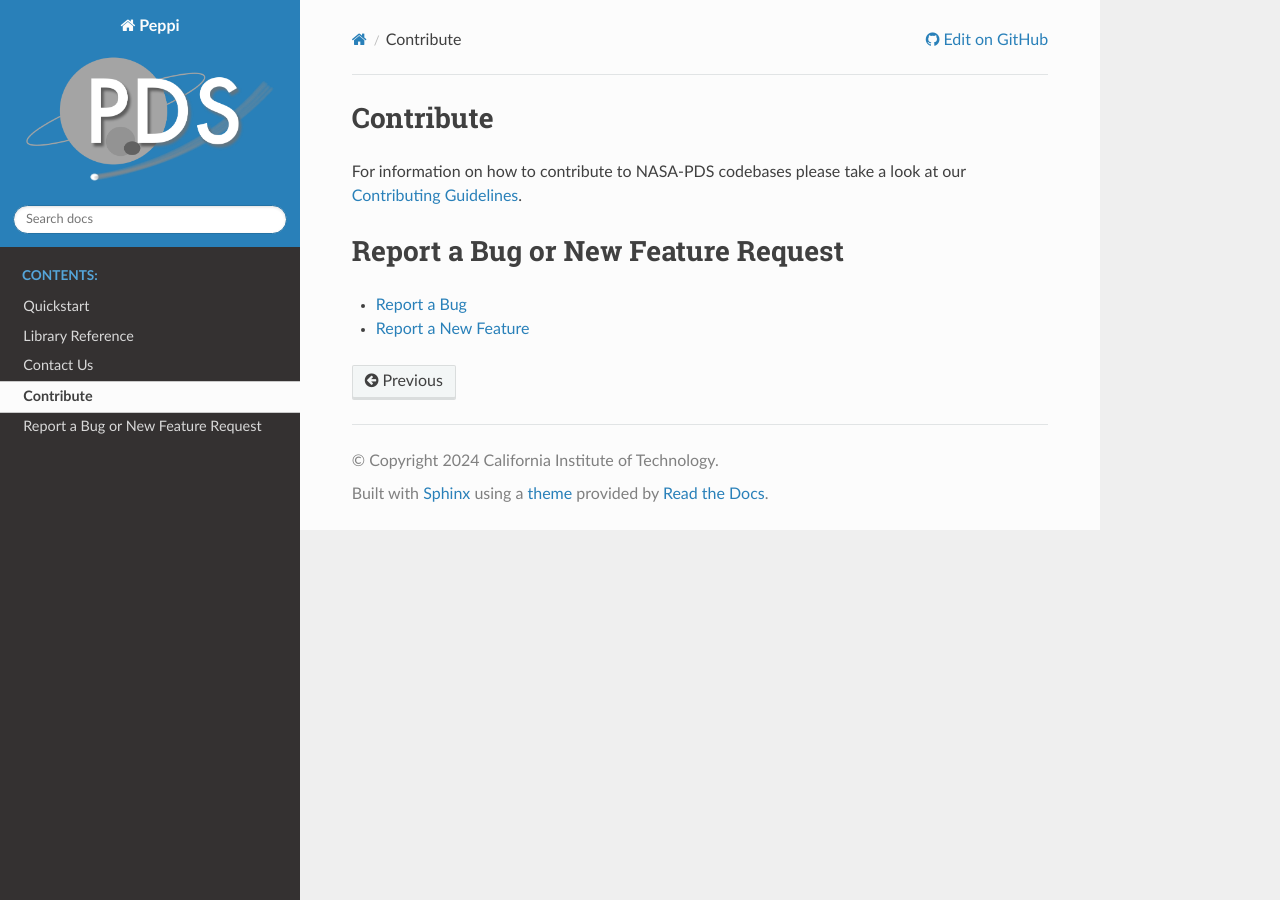
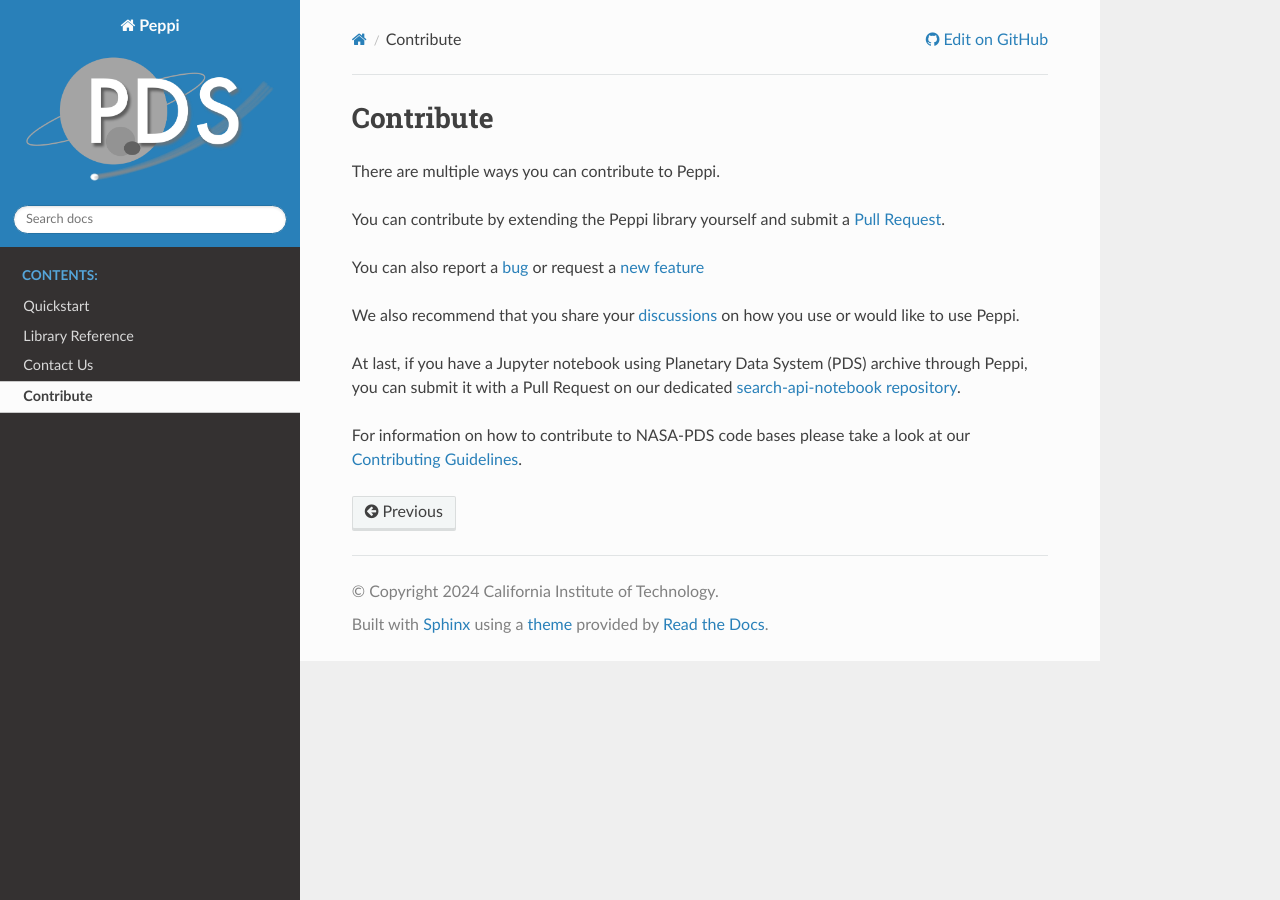
Before and after one commit to nasa-pds-engineering-node/updart, a Sphinx documentation site: the page built from docs/source/support/contribute.rst, in a window 1280 px wide. Built offline with Sphinx 7.4.7 and the Read the Docs theme 3.1.0, drawn with Linux system fonts in a browser that asks for light colours.

Commit message:
improve docstrings and complete quickstart following API Working group feedback

```diff
--- a/docs/source/quickstart.rst
+++ b/docs/source/quickstart.rst
@@ -62,9 +62,11 @@ Iterate on the results:
             break
 
 
+Numerous pre-defined filters are available, you can `explore them <https://nasa-pds.github.io/peppi/reference.html#pds.peppi.query_builder.QueryBuilder>`_.
+
 Next steps
 ~~~~~~~~~~~
 
 - Full library :doc:`reference`
 - Various Demo Use cases `Jupyter notebooks <https://github.com/NASA-PDS/search-api-notebook>`_ and `Seismic use case <https://github.com/civilinifr/cloud_testcase/>`_
-- Missing a feature ? Request it, create a `ticket <https://github.com/nasa-pds/peppi/issues>`_
+- Missing a feature ? Request it, create a `ticket <https://github.com/nasa-pds/peppi/issues>`_ or start a `discussion <https://github.com/NASA-PDS/peppi/discussions>`_.
--- a/docs/source/support/contribute.rst
+++ b/docs/source/support/contribute.rst
@@ -1,11 +1,14 @@
 Contribute
 ==========
 
-For information on how to contribute to NASA-PDS codebases please take a look at our `Contributing Guidelines <https://github.com/NASA-PDS/.github/blob/main/CONTRIBUTING.md>`_.
+There are multiple ways you can contribute to Peppi.
 
+You can contribute by extending the Peppi library yourself and submit a `Pull Request <https://github.com/NASA-PDS/peppi/pulls>`_.
 
-Report a Bug or New Feature Request
-===================================
+You can also report a `bug <https://github.com/NASA-PDS/peppi/issues/new?template=bug_report.md>`_ or request a `new feature <https://github.com/NASA-PDS/peppi/issues/new?template=feature_request.md>`_
 
-* `Report a Bug <https://github.com/NASA-PDS/peppi/issues/new?template=bug_report.md>`_
-* `Report a New Feature <https://github.com/NASA-PDS/peppi/issues/new?template=feature_request.md>`_
+We also recommend that you share your `discussions <https://github.com/NASA-PDS/peppi/discussions>`_ on how you use or would like to use Peppi.
+
+At last, if you have a Jupyter notebook using Planetary Data System (PDS) archive through Peppi, you can submit it with a Pull Request on our dedicated `search-api-notebook repository <https://github.com/NASA-PDS/search-api-notebook>`_.
+
+For information on how to contribute to NASA-PDS code bases please take a look at our `Contributing Guidelines <https://github.com/NASA-PDS/.github/blob/main/CONTRIBUTING.md>`_.
```
Also changed, not shown: 1 other file.
